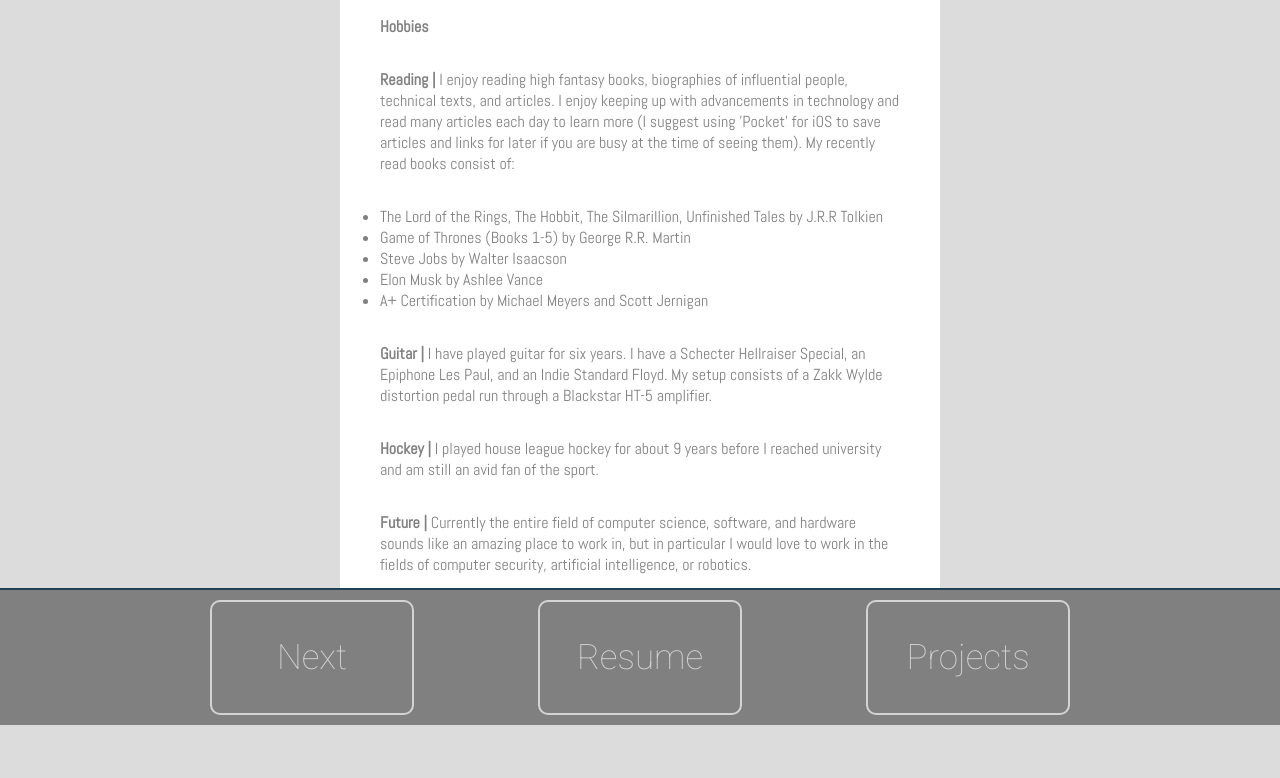
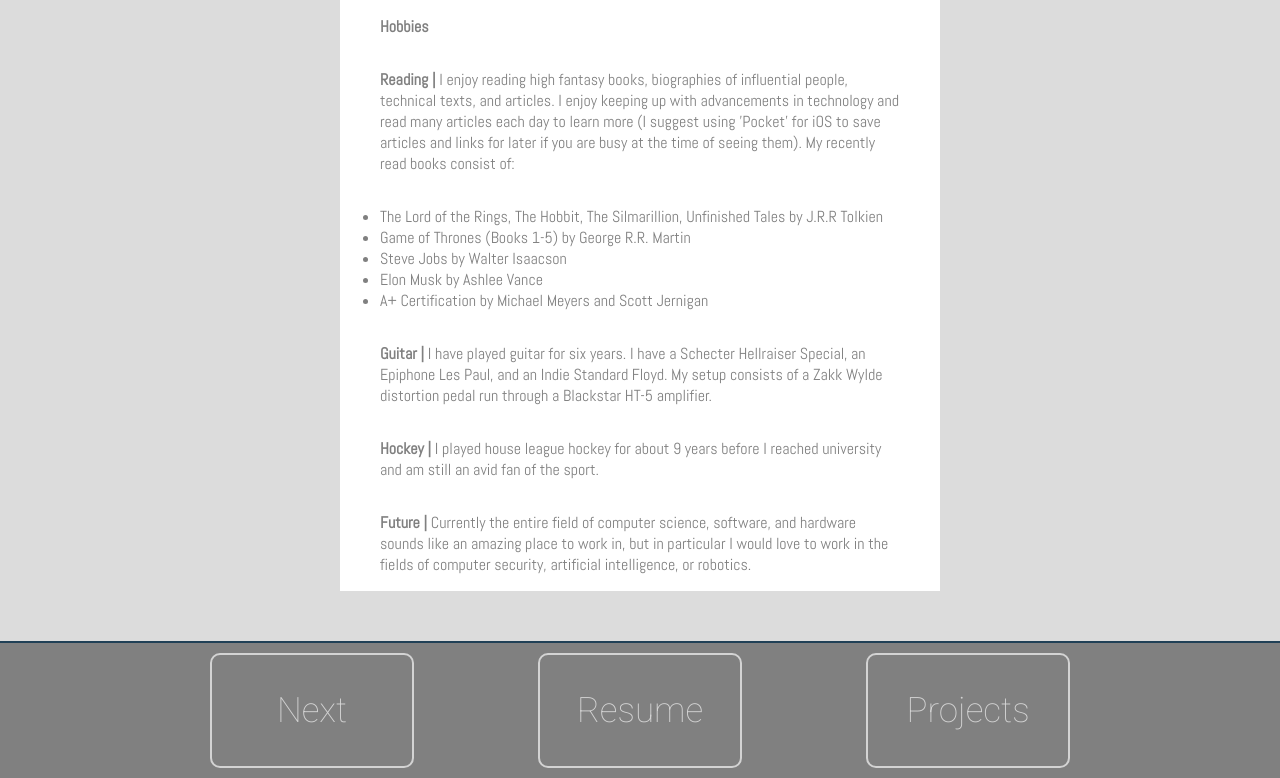
Before and after one commit to Wyatt-Wood/wyatt-wood.github.io, a plain HTML site: page HTML/about.html in a window 1280 px wide. Shown: the part 75-853 px from the top of the page. Before the commit the page ends 800 px from the top, so only its background shows below. Drawn offline with Linux system fonts and the light colour scheme.

Commit message:
Fixed the bottom container

```diff
--- a/CSS/styleabout.css
+++ b/CSS/styleabout.css
@@ -1,10 +1,12 @@
 body {
     margin: 0;
     padding: 0;
+    min-height: 100%;
 }
 
 html{
     background-color: #DCDCDC;
+    min-height: 100%;
 }
 
 #topBar{
@@ -113,7 +115,5 @@ letter-spacing: 3px;
     text-align: center;
     background-color: grey;
     border-top: 2px solid #204056;
-    position: absolute;
-    bottom: 0px;
-    width: 100%;
+    margin-top: 50px;
 }
```
